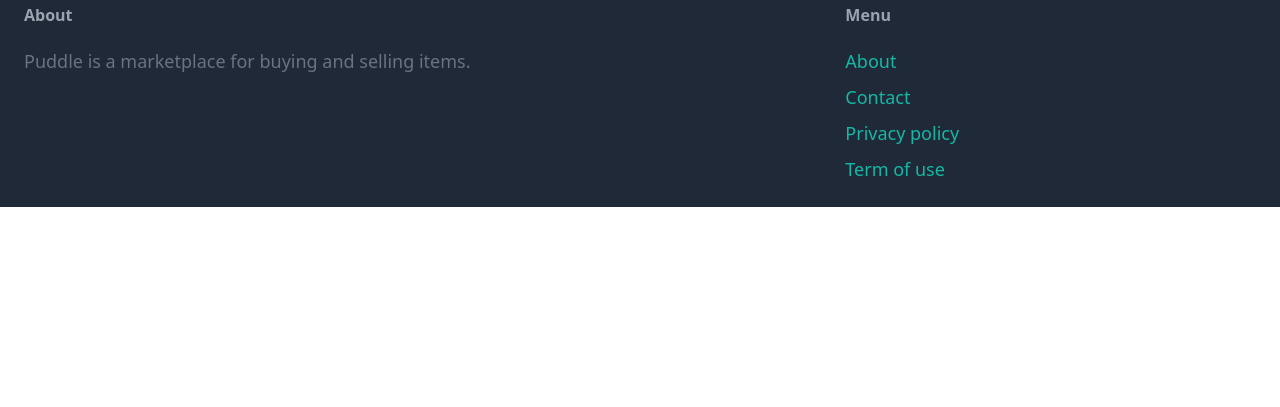
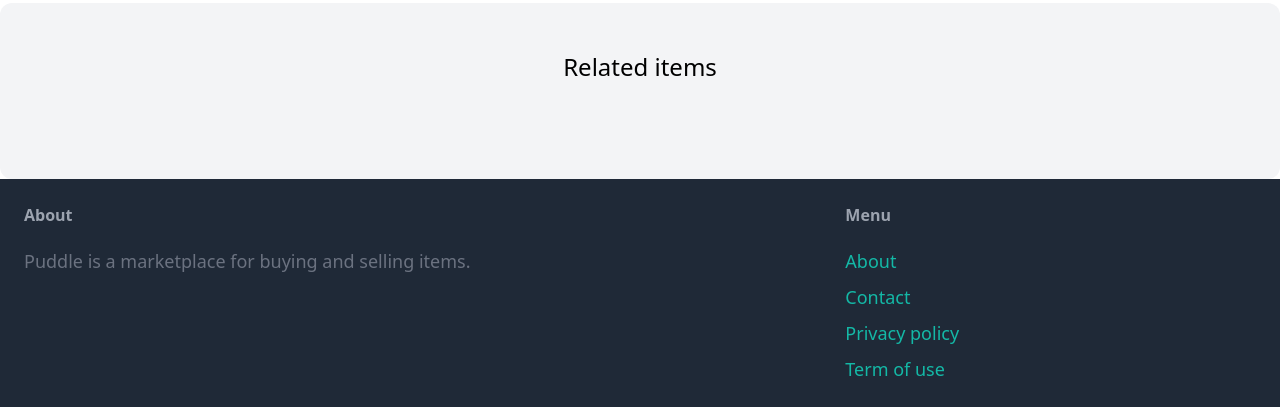
Before and after one commit to TinCodeX/online-market-place-, a Django app: page /items/1/ in a window 1280 px wide. Shown: the part 678-1085 px from the top of the page. Before the commit the page ends 885 px from the top, so only its background shows below. Run offline with Django 5.2, Linux system fonts and the light colour scheme; data comes from the database, SQL or seed files in the repository; some libraries are stand-ins or nearby versions.

Commit message:
adding related items while checking

```diff
--- a/puddle/item/templates/item/detail.html
+++ b/puddle/item/templates/item/detail.html
@@ -20,4 +20,22 @@
         <a href="#" class="inline-block mt-6 px-6 py-3 text-lg font-semibold bg-teal-500 text-white rounded-xl hover:bg-teal-700">Contact Seller</a>
     </div>
 </div>
+  <div class="mt-6 px-6 py-12 bg-gray-100 rounded-xl">
+        <h2 class="mb-12 text-2xl text-center">Related items</h2>
+    </div>
+    <div class="grid grid-cols-3 gap-3">
+        {% for item in related_items%}
+        <div>
+            <a href="{% url 'item:detail' item.id %}">
+                <div>
+                    <img src="{{ item.image.url }}" class="rounded-t-xl">
+                </div>
+                <div class="p-6 bg-white rounded-b-xl">
+                    <h2 class="text-2xl">{{item.name}}</h2>
+                    <p class="text-gray-500">Price:{{item.price}}</p>
+                </div>
+            </a>
+        </div>
+        {% endfor %}
+    </div>
 {% endblock %}
```
